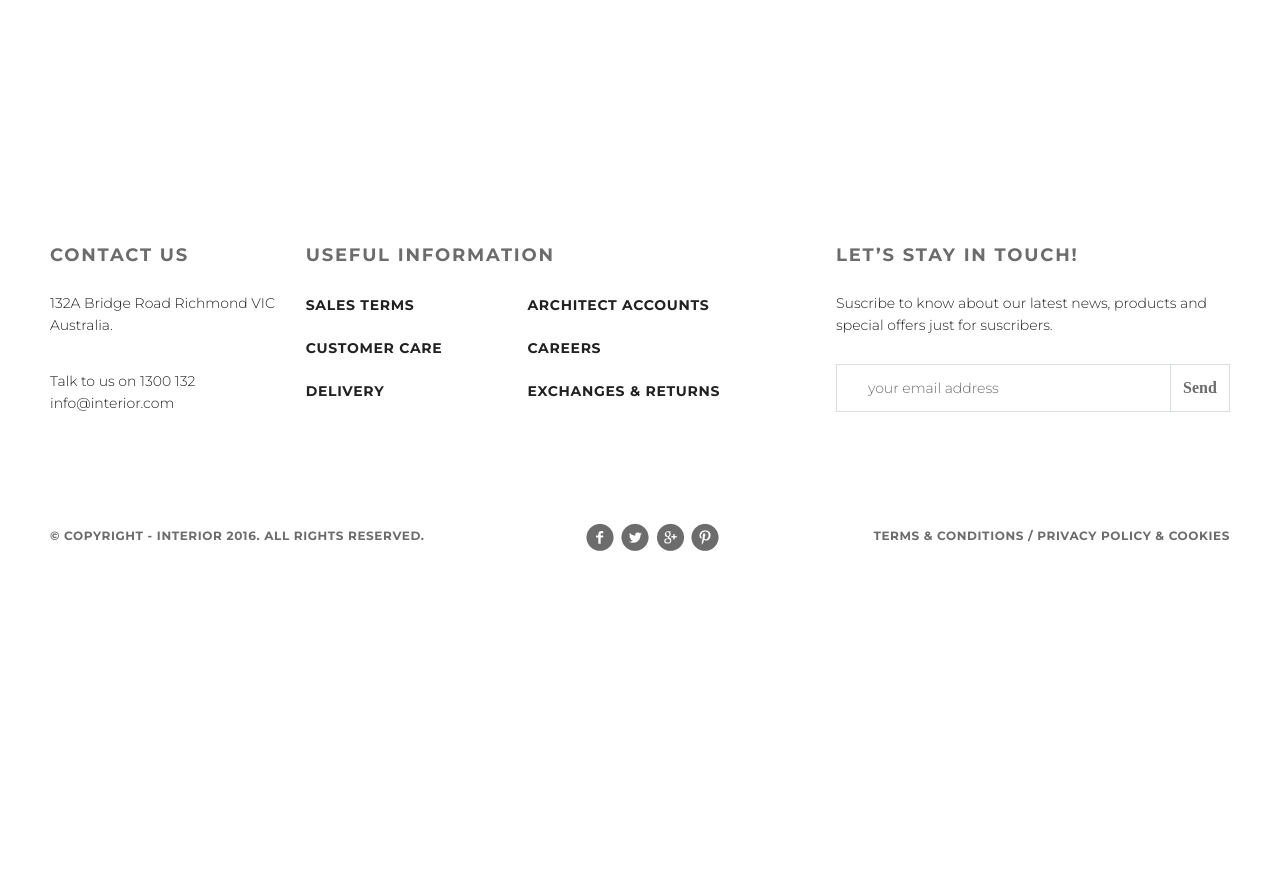
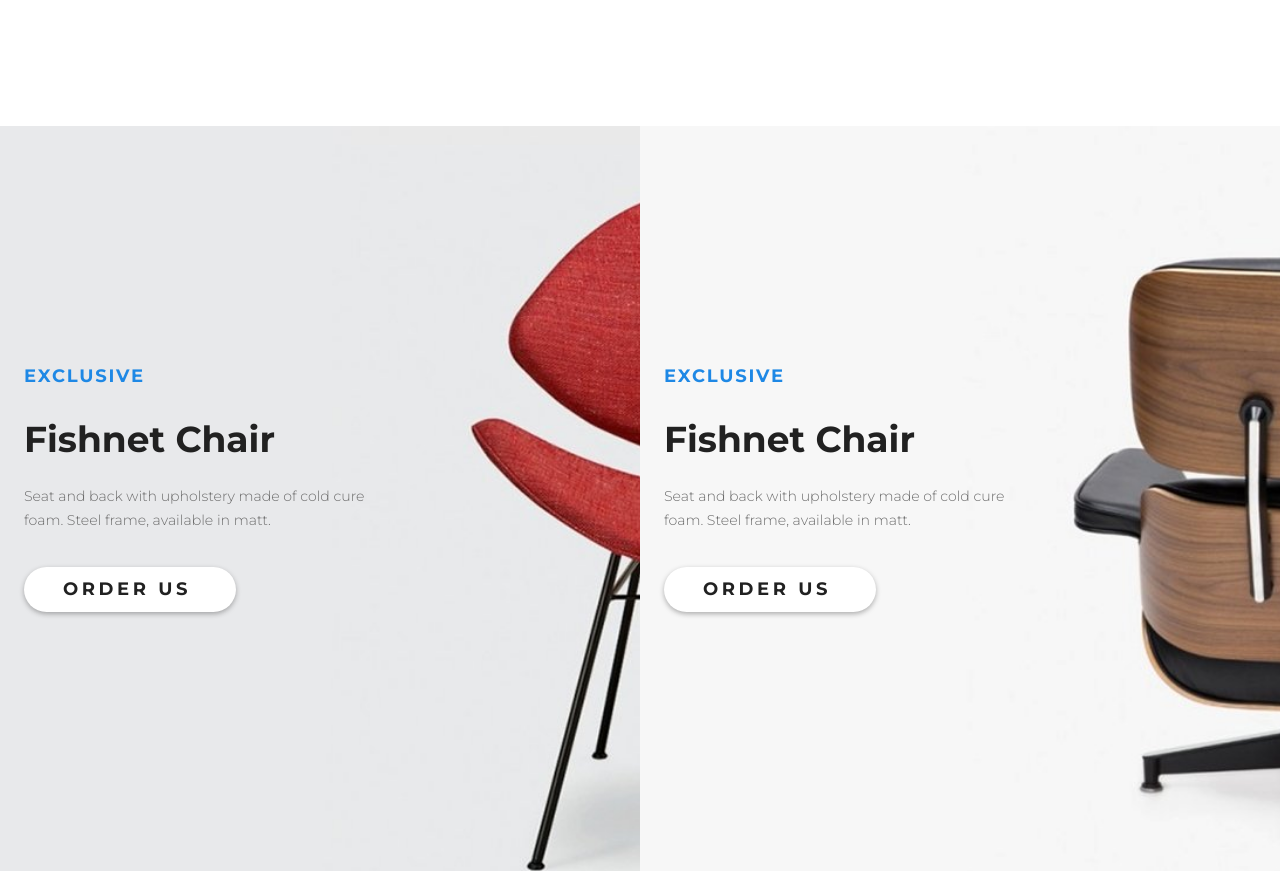
Before and after one commit to ElenaSharkova/Online-shop-2, a website: page app/showroom.html in a window 1280 px wide. Shown: the part 3040-3911 px from the top of the page. Before the commit the page ends 3621 px from the top, so only its background shows below. Drawn offline with Linux system fonts and the light colour scheme.

Commit message:
Доделана страница showroom

```diff
--- a/app/scss/style.scss
+++ b/app/scss/style.scss
@@ -30,6 +30,9 @@
         text-transform: uppercase;
         letter-spacing: 0.1em;
         font-weight: 600;
+    }
+    &__link:hover{
+        color: $title;
     }
     &__link-search{
         padding-right: 23px; //резервируем место под значок
--- a/app/showroom.html
+++ b/app/showroom.html
@@ -43,6 +43,7 @@
         </div>
     </header>
     <main class="main">
+      <section class="tab">
        <div class="container">
           <div class="gallary-tabs">
               <div class="menu-tabs">
@@ -252,6 +253,31 @@
               </div>
            </div>
         </div>
+        </section>
+        <section id="EXCLUSIVE" class="exclusive">
+         <div class="exclusive__inner">
+             <div class="exclusive__first">
+                <div class="container">
+                   <h3 class="exclusive__first-subtitle">EXCLUSIVE</h3>
+                   <h1 class="exclusive__first-title">Fishnet Chair</h1>
+                   <p class="exclusive__first-text">Seat and back with upholstery made of cold cure foam. Steel frame, available in matt.</p>
+                   <button class="top__slider-button">
+                       <a class="top__slider-click" href="../app/one-product_10.html">Order Us</a>
+                   </button>
+                </div>
+             </div>
+             <div class="exclusive__second">
+                <div class="container">
+                   <h3 class="exclusive__first-subtitle">EXCLUSIVE</h3>
+                   <h1 class="exclusive__first-title">Fishnet Chair</h1>
+                   <p class="exclusive__first-text">Seat and back with upholstery made of cold cure foam. Steel frame, available in matt.</p>
+                   <button class="top__slider-button">
+                       <a class="top__slider-click" href="../app/one-product_13.html">Order Us</a>
+                   </button>
+                </div>
+             </div>
+         </div>
+     </section>
     </main>
     <footer class="footer">
         <div class="container">
```
Also changed, not shown: app/css/style.min.css.
